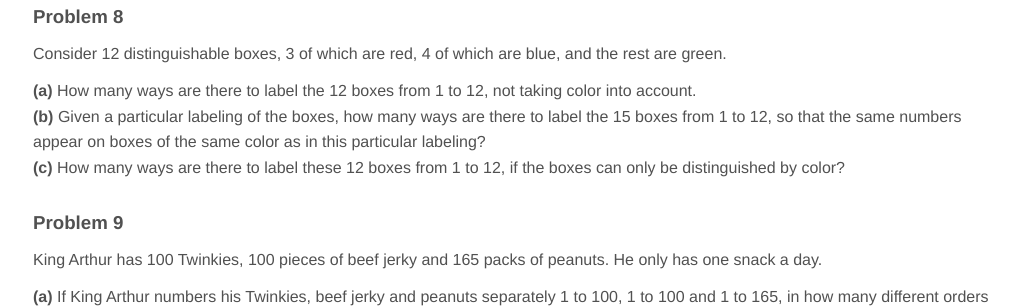
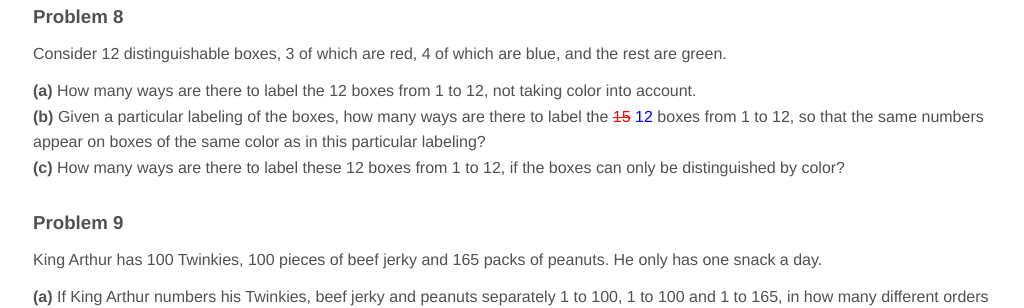
Before and after one commit to jnylam/jnylam.github.io, a Jekyll site: the page built from _courses/55/homework10.md, in a window 1280 px wide. Shown: the part 1709-2017 px from the top of the page, without its empty margins (127-1151 px from the left). Built offline with Jekyll 4.4.1, drawn with Linux system fonts in a browser that asks for light colours; formulas are drawn with MathJax 3.

Commit message:
55 hw10 typo

```diff
--- a/_courses/55/homework10.md
+++ b/_courses/55/homework10.md
@@ -66,7 +66,7 @@ __(c)__ How many different ways are there to seat these 13 people, if rotations
 Consider 12 distinguishable boxes, 3 of which are red, 4 of which are blue, and the rest are green.
 
 __(a)__ How many ways are there to label the 12 boxes from 1 to 12, not taking color into account.
-__(b)__ Given a particular labeling of the boxes, how many ways are there to label the 15 boxes from 1 to 12, so that the same numbers appear on boxes of the same color as in this particular labeling?
+__(b)__ Given a particular labeling of the boxes, how many ways are there to label the <del>15</del> <ins>12</ins> boxes from 1 to 12, so that the same numbers appear on boxes of the same color as in this particular labeling?
 __(c)__ How many ways are there to label these 12 boxes from 1 to 12, if the boxes can only be distinguished by color?
 
 ### Problem 9
```
